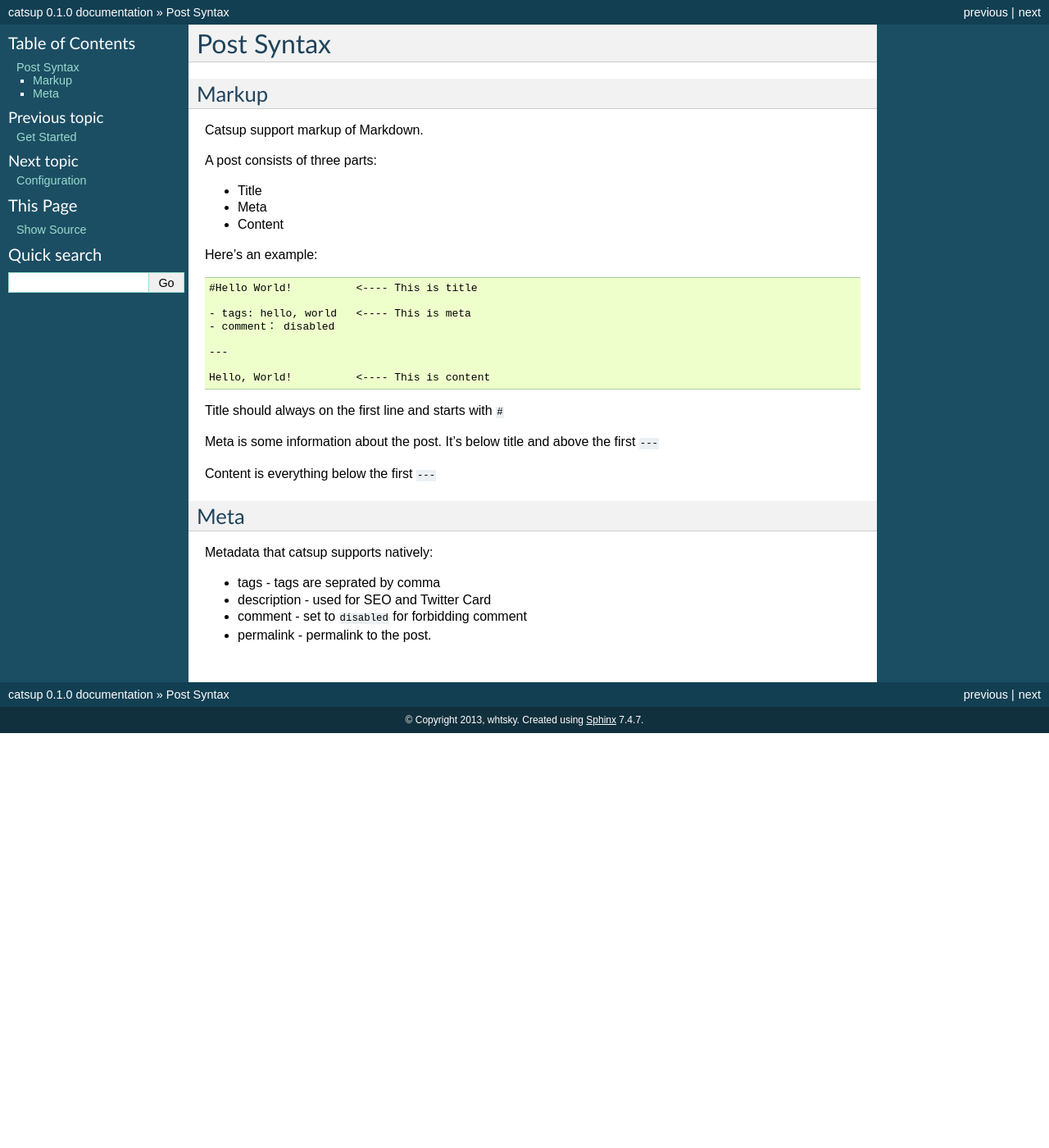
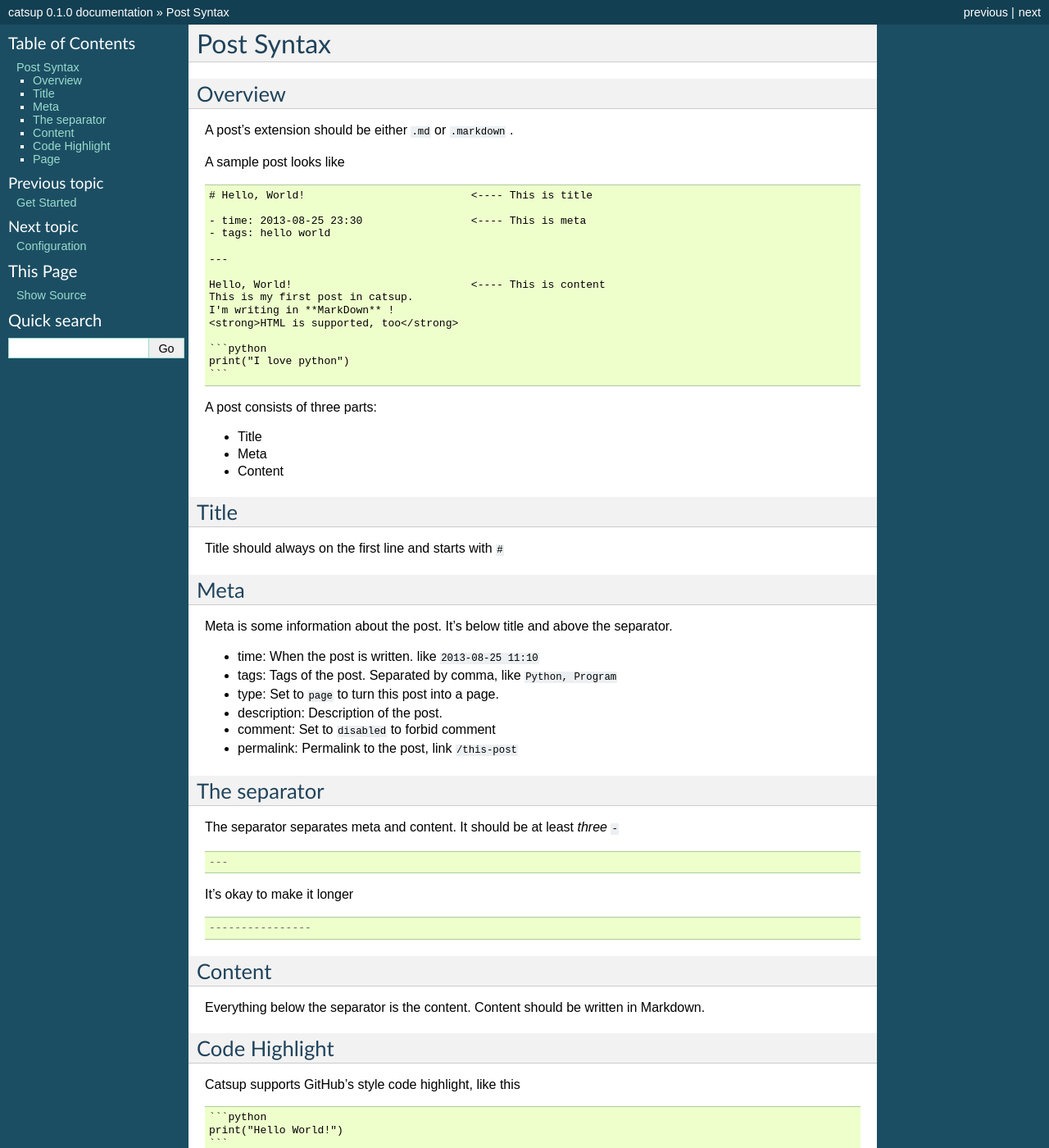
Before and after one commit to whtsky/Catsup, a Sphinx documentation site: the page built from docs/post.rst, in a window 1280 px wide and 1400 px high. Shown: the whole window at 82% size. Built offline with Sphinx 7.4.7, drawn with Linux system fonts in a browser that asks for light colours; some of the changed text lies outside the part shown.

Commit message:
rewrite post.rst

````diff
--- a/docs/post.rst
+++ b/docs/post.rst
@@ -3,10 +3,28 @@
 Post Syntax
 =============
 
-Markup
---------
+Overview
+-----------
 
-Catsup support markup of Markdown.
+A post's extension should be either ``.md`` or ``.markdown`` .
+
+A sample post looks like ::
+
+    # Hello, World!                          <---- This is title
+
+    - time: 2013-08-25 23:30                 <---- This is meta
+    - tags: hello world
+
+    ---
+
+    Hello, World!                            <---- This is content
+    This is my first post in catsup.
+    I'm writing in **MarkDown** !
+    <strong>HTML is supported, too</strong>
+
+    ```python
+    print("I love python")
+    ```
 
 A post consists of three parts:
 
@@ -14,30 +32,58 @@
 + Meta
 + Content
 
-Here's an example::
+Title
+--------
 
-    #Hello World!          <---- This is title
+Title should always on the first line and starts with ``#``
 
-    - tags: hello, world   <---- This is meta
-    - comment： disabled
+
+Meta
+-------
+
+Meta is some information about the post. It's below title and above the separator.
+
+
++ time: When the post is written. like ``2013-08-25 11:10``
++ tags: Tags of the post. Separated by comma, like ``Python, Program``
++ type: Set to ``page`` to turn this post into a page.
++ description: Description of the post.
++ comment: Set to ``disabled`` to forbid comment
++ permalink: Permalink to the post, link ``/this-post``
+
+The separator
+---------------
+
+The separator separates meta and content. It should be at least *three* ``-`` ::
 
     ---
 
-    Hello, World!          <---- This is content
+It's okay to make it longer ::
+
+    ----------------
+
+Content
+-----------
+
+Everything below the separator is the content. Content should be written in Markdown.
+
+Code Highlight
+-----------------
+
+Catsup supports GitHub's style code highlight, like this ::
+
+    ```python
+    print("Hello World!")
+    ```
 
 
-Title should always on the first line and starts with ``#``
+Page
+--------
 
-Meta is some information about the post. It's below title and above the first ``---``
+Page is a kind of post. Turn an ordinary post into page by adding ``- type: page`` in post's meta.
 
-Content is everything below the first ``---``
+So, what's the difference between page and post?
 
-Meta
------
-
-Metadata that catsup supports natively:
-
-+ tags - tags are seprated by comma
-+ description - used for SEO and Twitter Card
-+ comment - set to ``disabled`` for forbidding comment
-+ permalink - permalink to the post.
++ Page do not have tags
++ Page do not display in Archives Pages and Index Pages
++ In general, pages will be linked in every page's navigation.
````
